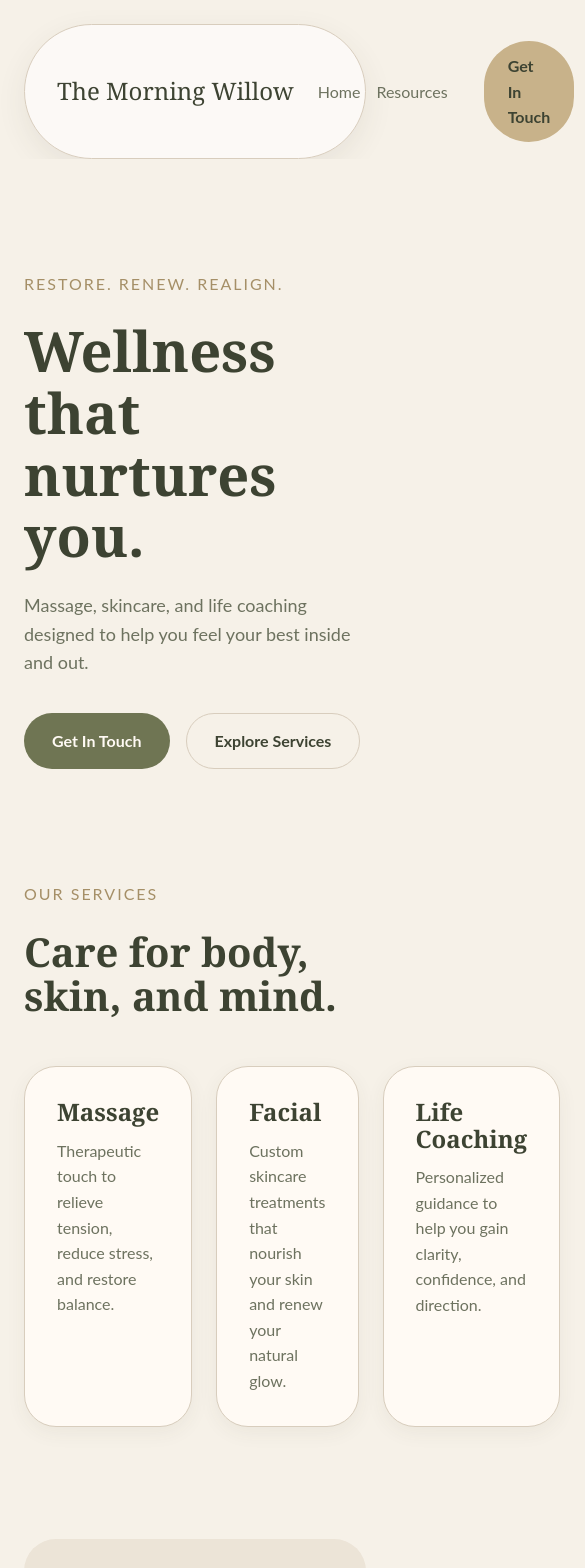
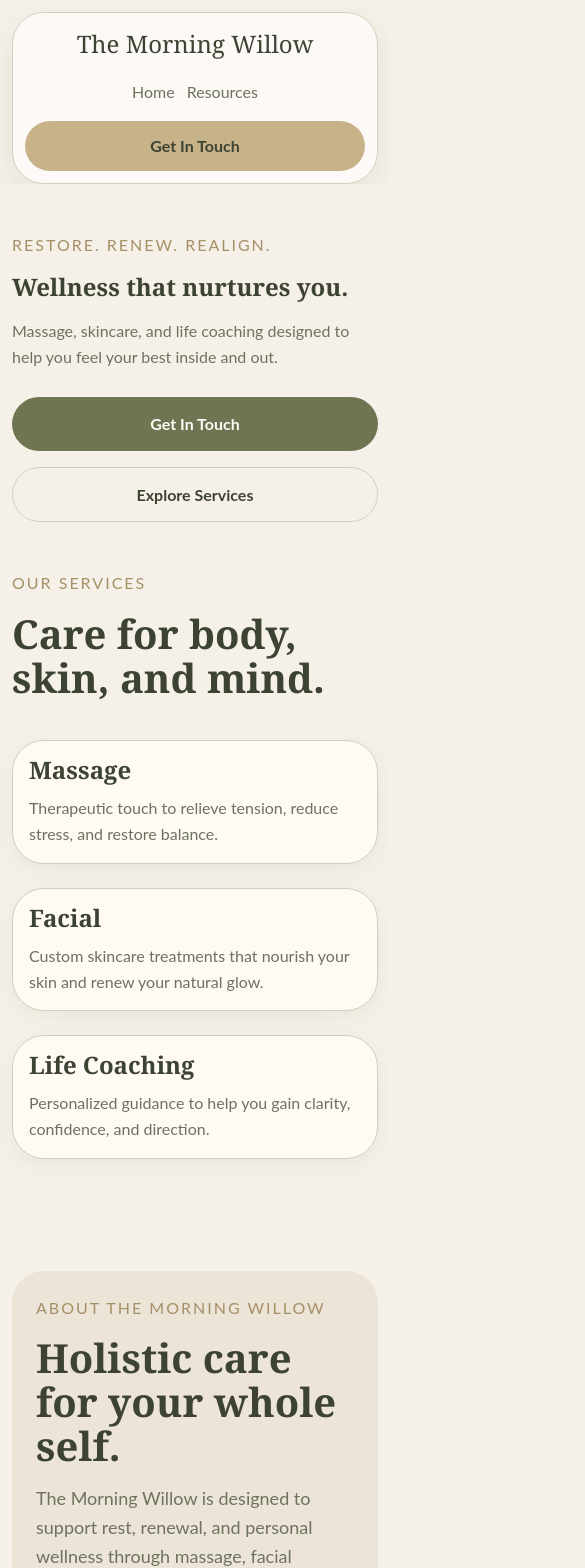
Before and after one commit to djjohnson20/themorningwillow, a React (Vite) app: page / in a window 390 px wide. Shown: the top 1568 px of the page, 585 px wide, since content can reach past the window. Built offline with nearby package versions, Linux system fonts and the light colour scheme.

Commit message:
Improve mobile responsive spacing

```diff
--- a/src/pages/HomePage/HomePage.css
+++ b/src/pages/HomePage/HomePage.css
@@ -323,3 +323,134 @@
 .contact-section__value {
   color: var(--color-text-muted);
 }
+
+@media (max-width: 768px) {
+  .site-header {
+    padding: var(--space-md) var(--space-md) 0;
+  }
+
+  .site-nav {
+    flex-direction: column;
+    align-items: stretch;
+    gap: var(--space-md);
+    padding: var(--space-md);
+    border-radius: var(--radius-lg);
+  }
+
+  .site-brand {
+    text-align: center;
+  }
+
+  .site-nav-links {
+    justify-content: center;
+    flex-wrap: wrap;
+    margin-left: 0;
+    margin-right: 0;
+    gap: var(--space-sm);
+  }
+
+  .site-nav-cta {
+    text-align: center;
+  }
+
+  .hero {
+    padding: var(--space-3xl) var(--space-md);
+  }
+
+  .hero__title {
+    font-size: var(--font-size-xl);
+  }
+
+  .hero__text {
+    font-size: var(--font-size-sm);
+  }
+
+  .hero__actions {
+    width: 100%;
+    flex-direction: column;
+    align-items: stretch;
+  }
+
+  .hero__button {
+    width: 100%;
+  }
+
+  .services-preview,
+  .about-preview,
+  .contact-section,
+  .site-footer {
+    padding-left: var(--space-md);
+    padding-right: var(--space-md);
+  }
+
+  .services-preview__cards {
+    grid-template-columns: 1fr;
+  }
+
+  .about-preview__content,
+  .contact-section__content,
+  .site-footer__content {
+    padding: var(--space-xl);
+  }
+
+  .contact-section__details {
+    grid-template-columns: 1fr;
+  }
+
+  .site-footer__content {
+    grid-template-columns: 1fr;
+  }
+}
+
+@media (max-width: 400px) {
+  .site-header {
+    padding: var(--space-sm) var(--space-sm) 0;
+  }
+
+  .site-nav {
+    padding: var(--space-sm);
+  }
+
+  .hero {
+    padding: var(--space-2xl) var(--space-sm);
+  }
+
+  .hero__content {
+    gap: var(--space-md);
+  }
+
+  .hero__title {
+    font-size: var(--font-size-lg);
+    line-height: 1.2;
+  }
+
+  .hero__text {
+    font-size: var(--font-size-sm);
+  }
+
+  .services-preview,
+  .about-preview,
+  .contact-section,
+  .site-footer {
+    padding-left: var(--space-sm);
+    padding-right: var(--space-sm);
+  }
+
+  .services-preview__content,
+  .about-preview__content,
+  .contact-section__content,
+  .site-footer__content {
+    gap: var(--space-md);
+  }
+
+  .about-preview__content,
+  .contact-section__content,
+  .site-footer__content {
+    padding: var(--space-lg);
+  }
+
+  .services-preview__card,
+  .contact-section__item {
+    padding: var(--space-md);
+  }
+}
--- a/src/pages/ResourcesPage/ResourcesPage.css
+++ b/src/pages/ResourcesPage/ResourcesPage.css
@@ -79,3 +79,56 @@
   font-weight: 700;
   color: var(--color-primary);
 }
+
+@media (max-width: 768px) {
+  .resources-page__hero {
+    padding: var(--space-3xl) var(--space-md) var(--space-2xl);
+  }
+
+  .resources-page__title {
+    font-size: var(--font-size-xl);
+  }
+
+  .resources-page__text {
+    font-size: var(--font-size-sm);
+  }
+
+  .resources-page__list {
+    padding: 0 var(--space-md) var(--space-3xl);
+  }
+
+  .resources-page__grid {
+    grid-template-columns: 1fr;
+  }
+
+  .resources-page__card {
+    padding: var(--space-lg);
+  }
+}
+
+@media (max-width: 400px) {
+  .resources-page__hero {
+    padding: var(--space-2xl) var(--space-sm);
+  }
+
+  .resources-page__hero-content {
+    gap: var(--space-md);
+  }
+
+  .resources-page__title {
+    font-size: var(--font-size-lg);
+    line-height: 1.2;
+  }
+
+  .resources-page__text {
+    font-size: var(--font-size-sm);
+  }
+
+  .resources-page__list {
+    padding: 0 var(--space-sm) var(--space-2xl);
+  }
+
+  .resources-page__card {
+    padding: var(--space-md);
+  }
+}
```
